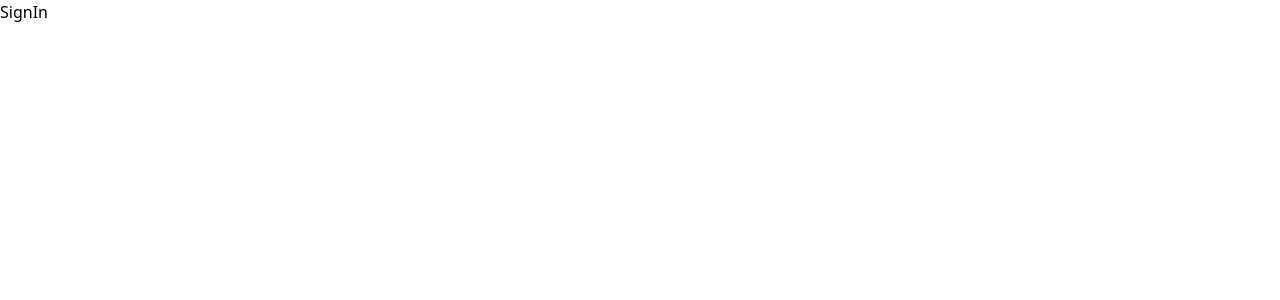
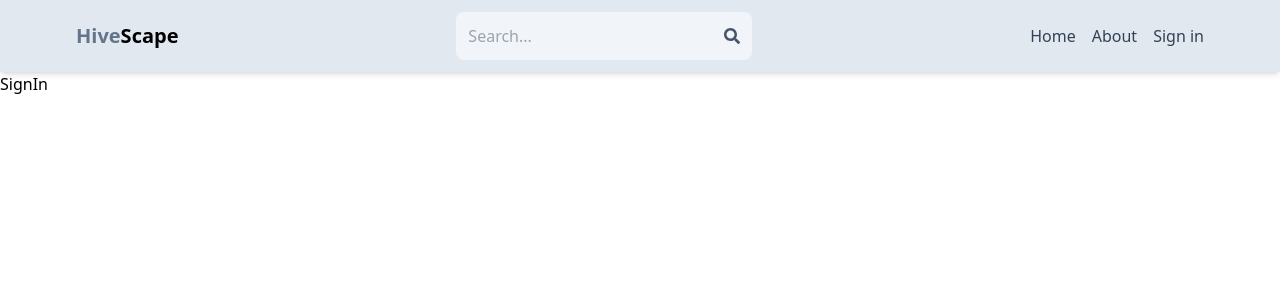
Before and after one commit to a1nkitt/HiveScape, a React (Vite) app in the folder client/: page /sign-in in a window 1280 px wide. Shown: the top 300 px of the page. Built offline with nearby package versions, Linux system fonts and the light colour scheme.

Commit message:
create header component

```diff
--- a/client/package.json
+++ b/client/package.json
@@ -12,6 +12,7 @@
   "dependencies": {
     "react": "^18.2.0",
     "react-dom": "^18.2.0",
+    "react-icons": "^5.2.1",
     "react-router-dom": "^6.23.1"
   },
   "devDependencies": {
--- a/client/src/App.jsx
+++ b/client/src/App.jsx
@@ -1,13 +1,14 @@
-import React from 'react'
 import {BrowserRouter, Routes, Route} from 'react-router-dom'
 import Home from './pages/Home'
 import SignIn from './pages/SignIn'
 import SignUp from './pages/SignUp'
 import About from './pages/About'
 import Profile from './pages/Profile'
+import Header from './components/Header'
 function App() {
   return (
     <BrowserRouter>
+    <Header/>
     <Routes>
       <Route path="/" element={<Home/>}/>
       <Route path="/sign-in" element={<SignIn/>}/>
--- /dev/null
+++ b/client/src/components/Header.jsx
@@ -0,0 +1,36 @@
+import {FaSearch} from 'react-icons/fa'
+//fa stands for font icons
+
+import { Link } from 'react-router-dom'
+
+export default function Header() {
+  return (
+    <header className='bg-slate-200 shadow-md'>
+        <div className='flex justify-between items-center max-w-6xl mx-auto p-3'>
+        <Link to='/'>
+        <h1 className='font-bold text-sm sm:text-xl flex flex-wrap'>
+        <span className='text-slate-500'>Hive</span>
+        <span className='test-slate-700'>Scape</span>
+      </h1>
+      </Link>
+      <form className='bg-slate-100 p-3 rounded-lg flex items-center'>
+        <input type="text"
+        placeholder='Search...' className='bg-transparent focus:outline-none w-24 sm:w-64'/>
+        <FaSearch className='text-slate-600' />
+      </form>
+      <ul className='flex gap-4'>
+        <Link to='/'>
+        <li className='hidden sm:inline text-slate-700 hover:underline'>Home</li>
+        </Link>
+        <Link to='/about'>
+        <li className='hidden sm:inline text-slate-700 hover:underline'>About</li>
+        </Link>
+        <Link to='sign-in'>
+        <li className='text-slate-700 hover:underline'>Sign in</li>
+        </Link>
+      </ul>
+        </div>
+
+    </header>
+  )
+}
```
Also changed, not shown: 1 other file (tests, documents, lock files or other folders).
